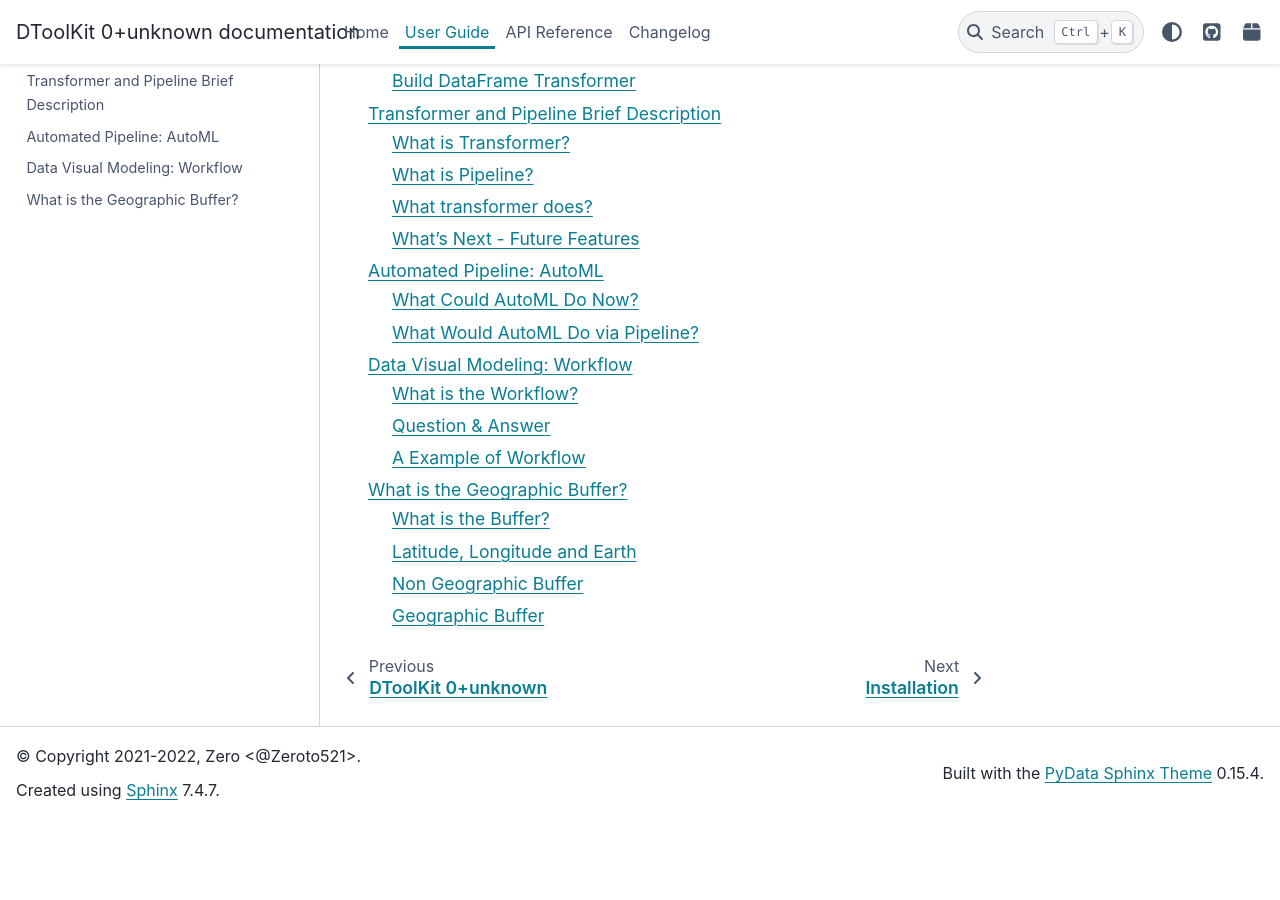
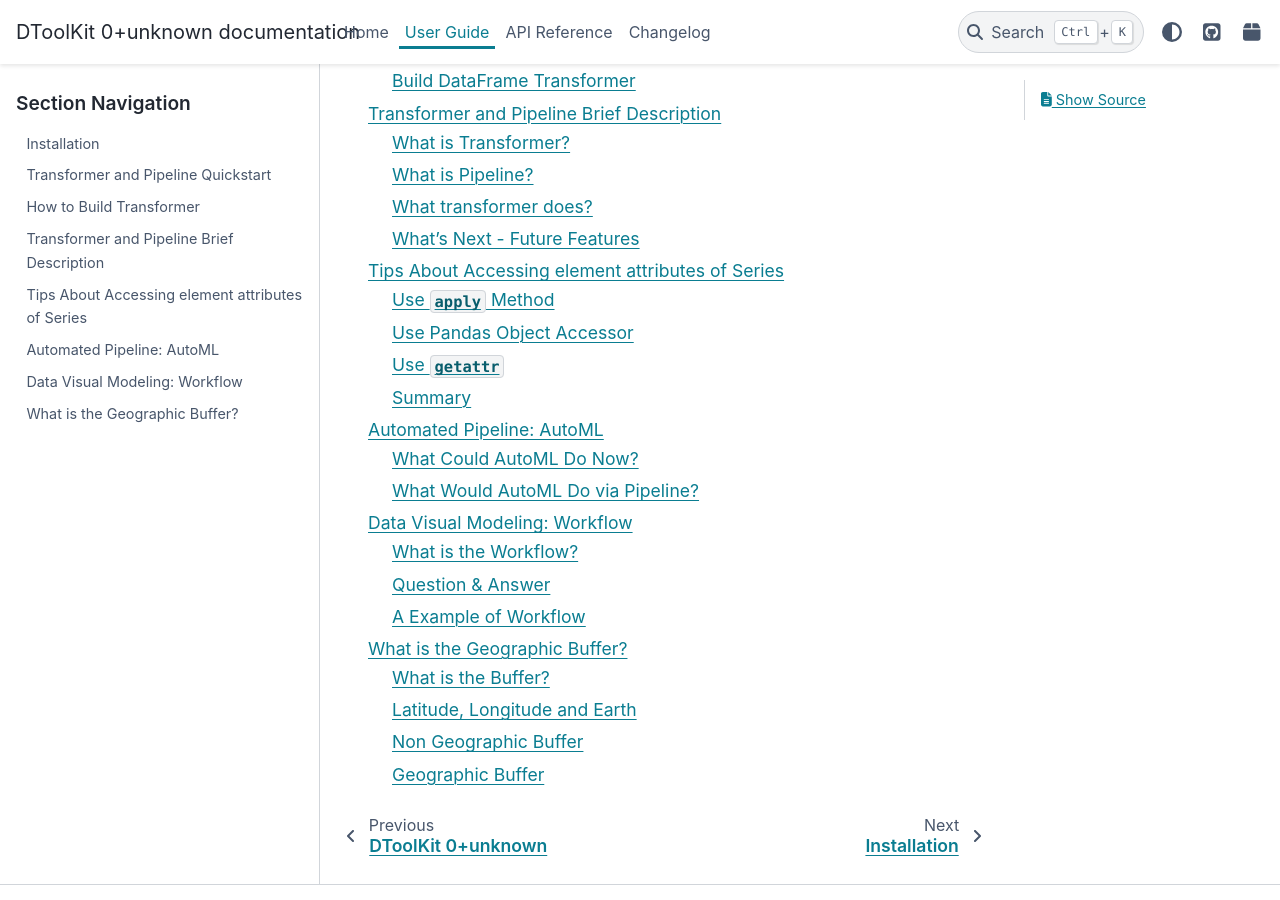
Before and after one commit to Zeroto521/my-data-toolkit, a Sphinx documentation site: the page built from doc/source/guide.rst, in a window 1280 px wide and 900 px high, scrolled down 694 px. Built offline with Sphinx 7.4.7 and the PyData theme 0.15.4, drawn with Linux system fonts in a browser that asks for light colours; before the commit the page ends 1513 px from its top, so only the background shows below that.

Commit message:
index this doc

```diff
--- a/doc/source/guide.rst
+++ b/doc/source/guide.rst
@@ -11,6 +11,7 @@
     Transformer and Pipeline Quickstart <guide/transformer_quickstart>
     How to Build Transformer <guide/build_transformer>
     Transformer and Pipeline Brief Description <guide/transformer_description>
+    Tips About Accessing element attributes of Series <guide/tips_about_getattr>
     Automated Pipeline: AutoML <guide/automl>
     Data Visual Modeling: Workflow <guide/workflow>
     What is the Geographic Buffer? <guide/geographic_buffer>
```
